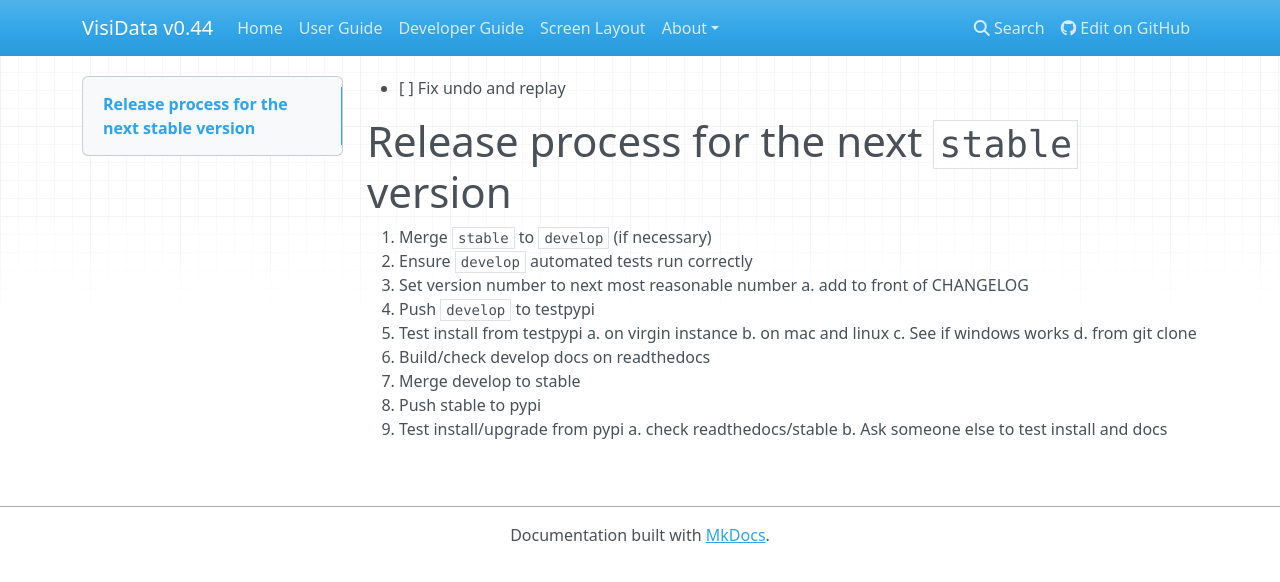
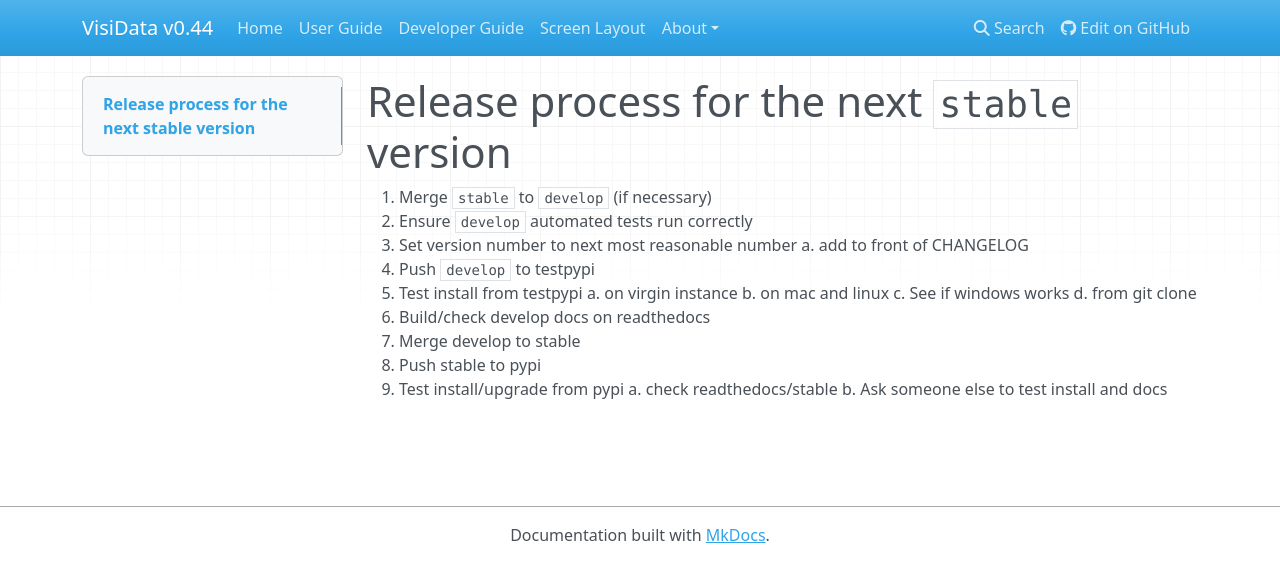
Before and after one commit to saulpw/visidata, an MkDocs documentation site: the page built from docs/RELEASE.md, in a window 1280 px wide. Shown: the top 582 px of the page. Built offline with MkDocs 1.6.1, drawn with Linux system fonts in a browser that asks for light colours; nearby versions of some CDN libraries; old or Windows-style settings are respelled for this version of MkDocs.

Commit message:
Remove todo item

```diff
--- a/docs/RELEASE.md
+++ b/docs/RELEASE.md
@@ -1,4 +1,3 @@
-- [ ] Fix undo and replay
 
 # Release process for the next `stable` version
 
```
